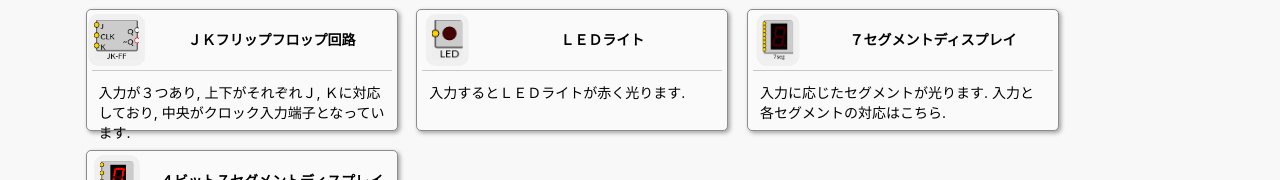
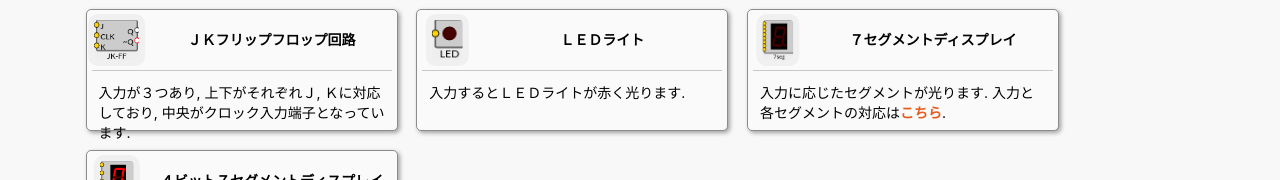
Before and after one commit to haru1843/circuit-simulation-app, a React (Create React App) app: page /circuit-simulation-app/usage in a window 1280 px wide. Shown: the part 1129-1309 px from the top of the page. Built offline with nearby package versions, Linux system fonts and the light colour scheme.

Commit message:
update: popup img 'relation b/w input and segment'

```diff
--- a/src/views/pages/usage.js
+++ b/src/views/pages/usage.js
@@ -1,8 +1,9 @@
-import React from "react";
+import React, { useState } from "react";
 
 import styled from "styled-components";
 
 import Workspace from "../components/workspace";
+import ImgPopup from "../components/imgPopup";
 import "./doc.scss";
 
 const UsageDiv = styled.div`
@@ -130,6 +131,17 @@ const UsageDiv = styled.div`
           padding: 0.8em 0.5em 0 !important;
 
           font-size: 14px;
+
+          & .img-popup {
+            color: rgb(230, 90, 30);
+            font-weight: 700;
+
+            cursor: pointer;
+
+            &:hover {
+              color: rgb(159, 80, 50);
+            }
+          }
         }
       }
     }
@@ -137,8 +149,16 @@ const UsageDiv = styled.div`
 `;
 
 function Usage() {
+  const [isShow, setShow] = useState(false);
+
   return (
     <UsageDiv>
+      <ImgPopup
+        show={isShow}
+        imgSrc={`${process.env.PUBLIC_URL}/usage/segment.png`}
+        imgAlt="セグメントの対応画像"
+        close={() => setShow(false)}
+      ></ImgPopup>
       <section className="doc">
         <div className="page-title">
           <span>使い方</span>
@@ -418,8 +438,11 @@ function Usage() {
                   </div>
                   <span className="device-name">７セグメントディスプレイ</span>
                   <span className="device-desc">
-                    入力に応じたセグメントが光ります.
-                    入力と各セグメントの対応はこちら.
+                    入力に応じたセグメントが光ります. 入力と各セグメントの対応は
+                    <span className="img-popup" onClick={() => setShow(true)}>
+                      こちら
+                    </span>
+                    .
                   </span>
                 </div>
               </span>
```
Also changed, not shown: public/usage/segment.png (added).
